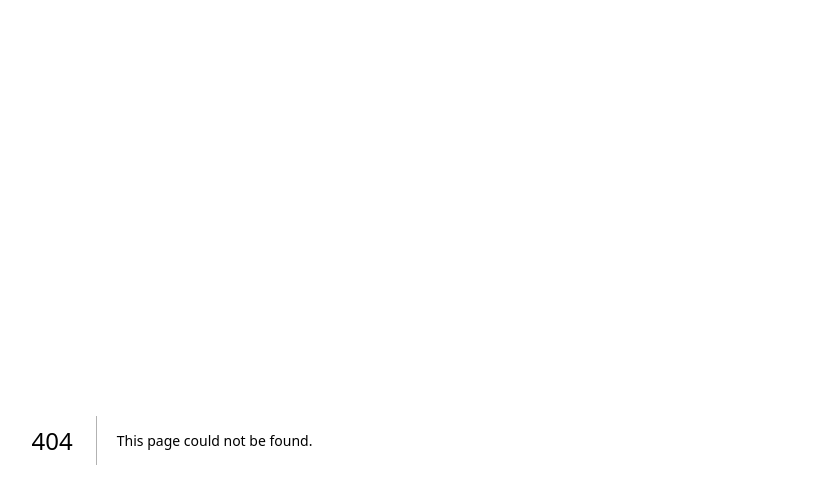
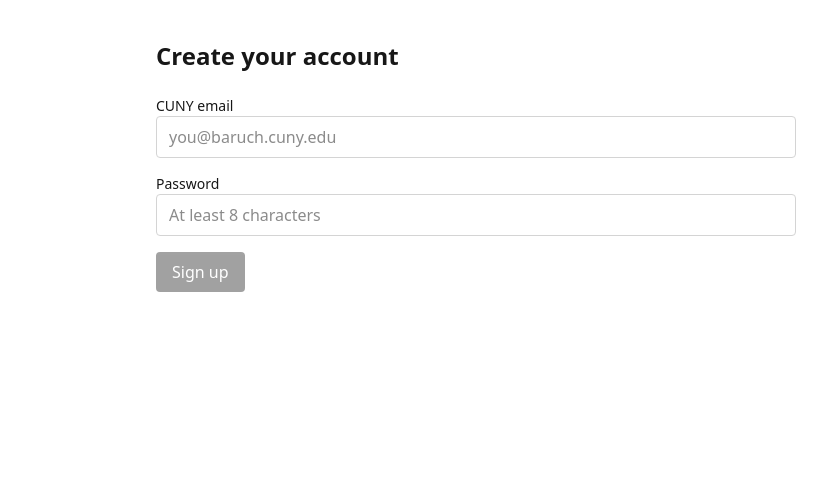
Before and after one commit to dylan-dot-c/campus-hub, a Next.js app in the folder apps/web/: page /signup in a window 1280 px wide. Before the commit this address had no page. Shown: the top 488 px of the page, without its empty margins (164-991 px from the left). Built offline with nearby package versions, Linux system fonts and the light colour scheme.

Commit message:
Created User up to week5

```diff
--- /dev/null
+++ b/apps/web/app/signup/SignupForm.tsx
@@ -0,0 +1,88 @@
+"use client";
+
+import { useState } from "react";
+
+// one status instead of booleans — can't be submitting and error at once
+// empty vs ready is derived from the inputs (see docs/specs/students/students.md)
+type Status = "idle" | "submitting" | "done" | "error";
+
+export function SignupForm() {
+  const [email, setEmail] = useState("");
+  const [password, setPassword] = useState("");
+  const [status, setStatus] = useState<Status>("idle");
+  const [errorMes, setErrorMes] = useState("");
+
+  const filled = email.trim() !== "" && password !== "";
+  const submitting = status === "submitting";
+
+  // typing leaves done/error and goes back to empty/ready
+  function edit(set: (v: string) => void, value: string) {
+    set(value);
+    if (status === "done" || status === "error") setStatus("idle");
+  }
+
+  async function submit(e: React.FormEvent) {
+    e.preventDefault();
+    setStatus("submitting");
+
+    try {
+      const res = await fetch("/api/students", {
+        method: "POST",
+        headers: { "Content-Type": "application/json" },
+        body: JSON.stringify({ email, password }),
+      });
+      if (res.ok) {
+        setEmail("");
+        setPassword("");
+        setStatus("done");
+      } else {
+        const data = await res.json().catch(() => null);
+        setErrorMes(data?.error?.message ?? "Something went wrong");
+        setStatus("error");
+      }
+    } catch {
+      setErrorMes("Could not reach the server. Try again later.");
+      setStatus("error");
+    }
+  }
+
+  return (
+    <form onSubmit={submit} className="space-y-4">
+      <fieldset disabled={submitting} className="space-y-4">
+        <label className="block">
+          <span className="block text-sm font-medium">CUNY email</span>
+          <input
+            type="email"
+            required
+            value={email}
+            onChange={(e) => edit(setEmail, e.target.value)}
+            placeholder="you@baruch.cuny.edu"
+            className="w-full rounded border border-neutral-300 px-3 py-2"
+          />
+        </label>
+        <label className="block">
+          <span className="block text-sm font-medium">Password</span>
+          <input
+            type="password"
+            required
+            value={password}
+            onChange={(e) => edit(setPassword, e.target.value)}
+            placeholder="At least 8 characters"
+            className="w-full rounded border border-neutral-300 px-3 py-2"
+          />
+        </label>
+      </fieldset>
+
+      {status === "error" && <p className="text-sm text-red-600">{errorMes}</p>}
+      {status === "done" && <p className="text-sm text-green-700">Account created</p>}
+
+      <button
+        type="submit"
+        disabled={!filled || submitting}
+        className="rounded bg-neutral-900 px-4 py-2 text-white disabled:opacity-40"
+      >
+        {submitting ? "Creating…" : "Sign up"}
+      </button>
+    </form>
+  );
+}
--- /dev/null
+++ b/apps/web/app/signup/page.tsx
@@ -0,0 +1,10 @@
+import { SignupForm } from "./SignupForm";
+
+export default function SignupPage() {
+  return (
+    <main className="space-y-6">
+      <h1 className="text-2xl font-bold">Create your account</h1>
+      <SignupForm />
+    </main>
+  );
+}
```
Also changed, not shown: 1 other file (tests, documents, lock files or other folders).
